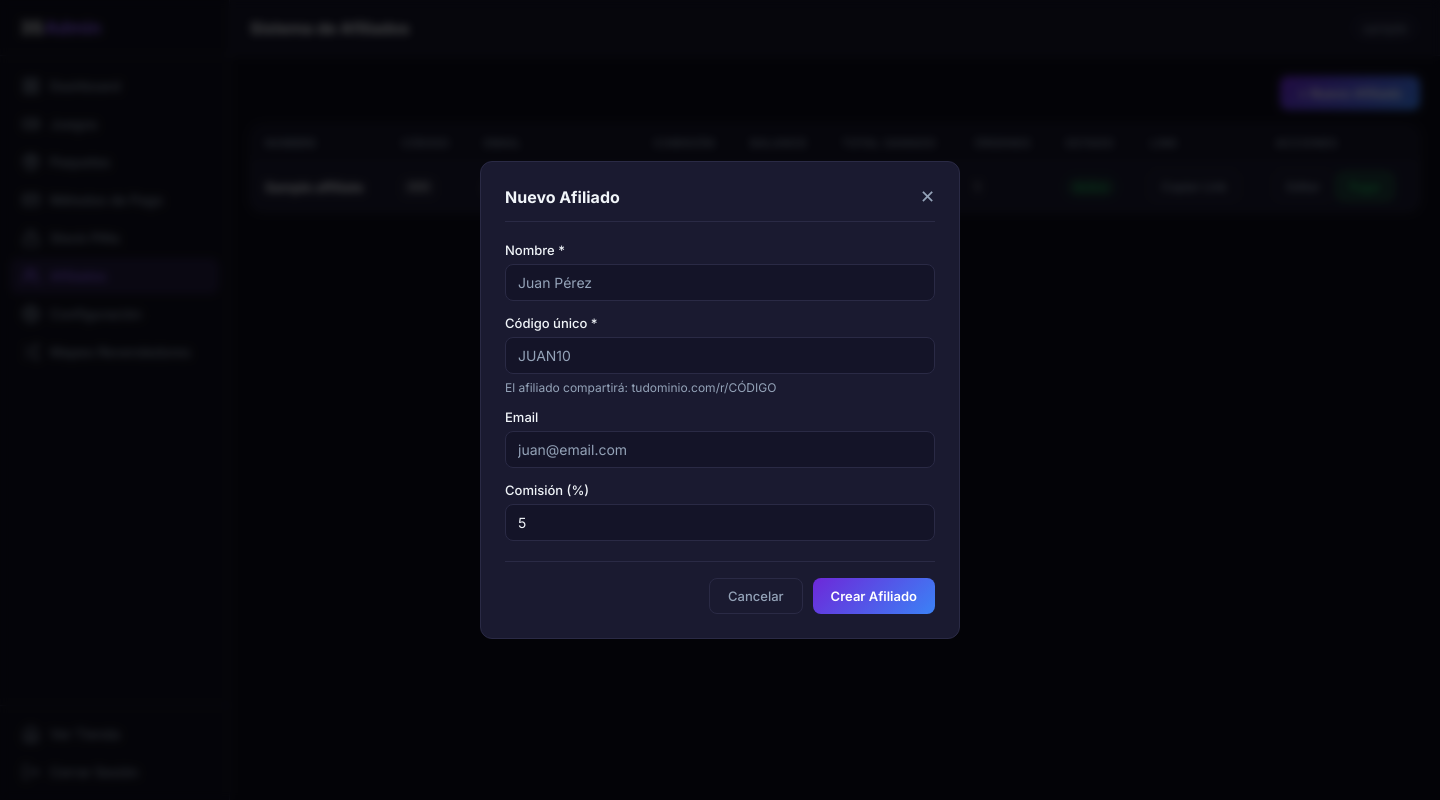
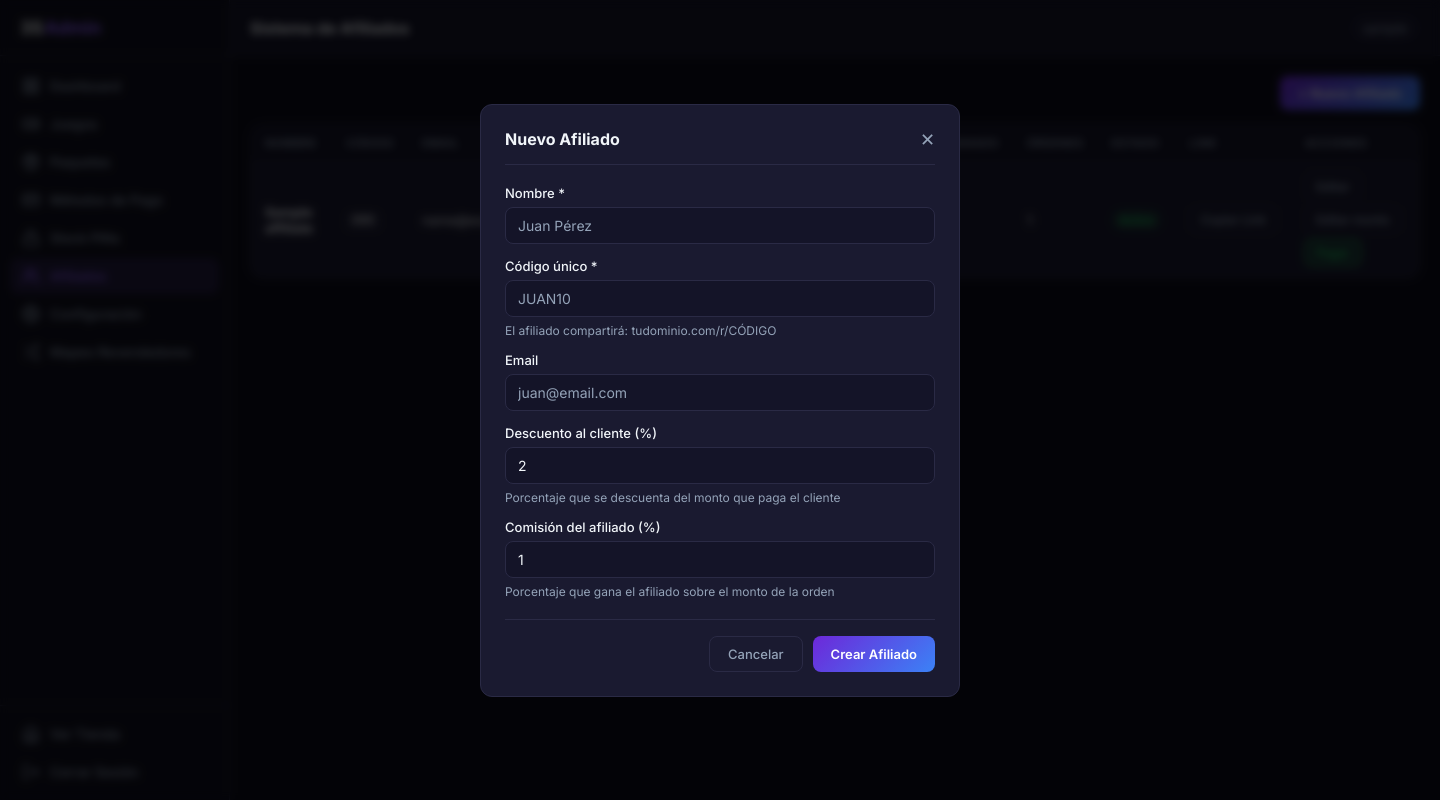
Before and after one commit to 2eliot/3srecargas, a Flask app: page /admin/affiliates in a window 1440 px wide, after a click on "+ Nuevo Afiliado". Run offline with Flask 3, Linux system fonts and the light colour scheme; a user stored in the database is signed in; tables that the repository leaves empty hold one stand-in row (values such as "Sample post").

Commit message:
feat: mejorar checkout y afiliados (descuento, UI y balance manual)

```diff
--- a/app/models.py
+++ b/app/models.py
@@ -212,6 +212,7 @@ class Affiliate(db.Model):
     name = db.Column(db.String(100), nullable=False)
     email = db.Column(db.String(255))
     commission_rate = db.Column(db.Numeric(5, 2), default=5.0)
+    client_discount_rate = db.Column(db.Numeric(5, 2), default=0.0)  # % descuento al cliente
     balance = db.Column(db.Numeric(10, 2), default=0.0)
     total_earned = db.Column(db.Numeric(10, 2), default=0.0)
     is_active = db.Column(db.Boolean, default=True)
--- a/app/routes/admin.py
+++ b/app/routes/admin.py
@@ -671,7 +671,8 @@ def affiliate_add():
     name = request.form.get('name', '').strip()
     code = request.form.get('code', '').strip().upper()
     email = request.form.get('email', '').strip()
-    commission_rate = float(request.form.get('commission_rate', 5.0))
+    commission_rate = float(request.form.get('commission_rate', 1.0))
+    client_discount_rate = float(request.form.get('client_discount_rate', 2.0))
 
     if not name or not code:
         flash('Nombre y código son obligatorios.', 'danger')
@@ -681,7 +682,7 @@ def affiliate_add():
         flash('Ese código ya existe.', 'danger')
         return redirect(url_for('admin_bp.affiliates'))
 
-    aff = Affiliate(name=name, code=code, email=email, commission_rate=commission_rate)
+    aff = Affiliate(name=name, code=code, email=email, commission_rate=commission_rate, client_discount_rate=client_discount_rate)
     db.session.add(aff)
     db.session.commit()
     flash(f'Afiliado "{name}" creado con código {code}.', 'success')
@@ -695,6 +696,7 @@ def affiliate_edit(aff_id):
     aff.name = request.form.get('name', aff.name).strip()
     aff.email = request.form.get('email', aff.email or '').strip()
     aff.commission_rate = float(request.form.get('commission_rate', aff.commission_rate))
+    aff.client_discount_rate = float(request.form.get('client_discount_rate', aff.client_discount_rate or 0))
     aff.is_active = bool(request.form.get('is_active'))
     db.session.commit()
     flash('Afiliado actualizado.', 'success')
@@ -711,6 +713,28 @@ def affiliate_pay(aff_id):
     aff.balance = 0
     db.session.commit()
     flash(f'Comisiones de {aff.name} marcadas como pagadas.', 'success')
+    return redirect(url_for('admin_bp.affiliates'))
+
+
+@admin_bp.route('/affiliates/<int:aff_id>/balance', methods=['POST'])
+@login_required
+def affiliate_update_balance(aff_id):
+    aff = Affiliate.query.get_or_404(aff_id)
+    raw_balance = (request.form.get('balance') or '').strip()
+
+    try:
+        new_balance = round(float(raw_balance), 2)
+    except Exception:
+        flash('Monto inválido. Debe ser un número.', 'danger')
+        return redirect(url_for('admin_bp.affiliates'))
+
+    if new_balance < 0:
+        flash('El monto no puede ser negativo.', 'danger')
+        return redirect(url_for('admin_bp.affiliates'))
+
+    aff.balance = new_balance
+    db.session.commit()
+    flash(f'Monto actualizado para {aff.name}: ${new_balance:.2f}', 'success')
     return redirect(url_for('admin_bp.affiliates'))
 
 
--- a/app/routes/checkout.py
+++ b/app/routes/checkout.py
@@ -39,6 +39,12 @@ def checkout(package_id):
     game = package.game
     is_wallet = game.category.slug == 'wallet'
 
+    aff_from_query = (request.args.get('aff') or request.args.get('affiliate_code') or '').strip()
+    if aff_from_query:
+        aff_match = Affiliate.query.filter_by(code=aff_from_query, is_active=True).first()
+        if aff_match:
+            session['affiliate_code'] = aff_match.code
+
     usd_rate_setting = Setting.query.filter_by(key='usd_rate_bs').first()
     usd_rate = float(usd_rate_setting.value) if usd_rate_setting else 0.0
 
@@ -62,6 +68,8 @@ def checkout(package_id):
             phone = request.form.get('phone', '').strip()
             payment_method = request.form.get('payment_method', '').strip()
             aff_code = request.form.get('affiliate_code', '').strip()
+            if not aff_code:
+                aff_code = (session.get('affiliate_code', '') or '').strip()
 
             if not payment_method:
                 flash('Debes seleccionar un método de pago.', 'danger')
@@ -120,6 +128,8 @@ def checkout(package_id):
             return redirect(url_for('checkout_bp.checkout', package_id=package_id))
 
         aff_code = (data.get('affiliate_code') or '').strip()
+        if not aff_code:
+            aff_code = (session.get('affiliate_code', '') or '').strip()
         affiliate = None
         if aff_code:
             affiliate = Affiliate.query.filter_by(code=aff_code, is_active=True).first()
@@ -132,7 +142,7 @@ def checkout(package_id):
             user_id = current_user.id
 
         # Procesar descuento si hay código (descuento explícito o código de afiliado)
-        discount_code = (data.get('affiliate_code') or '').strip().upper()
+        discount_code = ((data.get('affiliate_code') or aff_code or '').strip()).upper()
         discount = None
         discount_amount = 0.0
         original_amount = float(package.price)
@@ -144,10 +154,17 @@ def checkout(package_id):
                 # Incrementar contador de uso
                 discount.used_count += 1
             elif affiliate:
-                # Fallback: usar porcentaje de comisión del afiliado como descuento al cliente
-                rate = float(affiliate.commission_rate or 0)
+                # Usar % de descuento al cliente; fallback para afiliados antiguos
+                rate = float(affiliate.client_discount_rate or 0)
+                if rate <= 0:
+                    rate = float(affiliate.commission_rate or 0)
                 if rate > 0:
-                    discount_amount = round(original_amount * rate / 100.0, 2)
+                    raw_discount = original_amount * rate / 100.0
+                    discount_amount = round(raw_discount, 2)
+                    if raw_discount > 0 and discount_amount <= 0:
+                        discount_amount = 0.01
+                    if discount_amount > original_amount:
+                        discount_amount = round(original_amount, 2)
 
         final_amount = max(original_amount - discount_amount, 0.0)
 
@@ -205,7 +222,7 @@ def checkout(package_id):
     original_amount = usd_amount
 
     # Calcular descuento si hay código (descuento explícito o afiliado)
-    discount_code = affiliate_code.strip().upper() if affiliate_code else ''
+    discount_code = ((affiliate_code or session.get('affiliate_code', '') or '').strip()).upper()
     discount = None
     discount_amount = 0.0
 
@@ -216,9 +233,16 @@ def checkout(package_id):
         else:
             affiliate = Affiliate.query.filter_by(code=discount_code, is_active=True).first()
             if affiliate:
-                rate = float(affiliate.commission_rate or 0)
+                rate = float(affiliate.client_discount_rate or 0)
+                if rate <= 0:
+                    rate = float(affiliate.commission_rate or 0)
                 if rate > 0:
-                    discount_amount = round(original_amount * rate / 100.0, 2)
+                    raw_discount = original_amount * rate / 100.0
+                    discount_amount = round(raw_discount, 2)
+                    if raw_discount > 0 and discount_amount <= 0:
+                        discount_amount = 0.01
+                    if discount_amount > original_amount:
+                        discount_amount = round(original_amount, 2)
 
     final_amount = max(original_amount - discount_amount, 0.0)
 
--- a/app/templates/admin/affiliates.html
+++ b/app/templates/admin/affiliates.html
@@ -15,7 +15,8 @@
                     <th>Nombre</th>
                     <th>Código</th>
                     <th>Email</th>
-                    <th>Comisión</th>
+                    <th>Desc. Cliente</th>
+                    <th>Comisión Afil.</th>
                     <th>Balance</th>
                     <th>Total Ganado</th>
                     <th>Órdenes</th>
@@ -30,6 +31,7 @@
                     <td><strong>{{ aff.name }}</strong></td>
                     <td><code class="ref-code">{{ aff.code }}</code></td>
                     <td>{{ aff.email or '—' }}</td>
+                    <td>{{ aff.client_discount_rate or 0 }}%</td>
                     <td>{{ aff.commission_rate }}%</td>
                     <td class="{{ 'text-success' if aff.balance > 0 }}">${{ "%.2f"|format(aff.balance) }}</td>
                     <td>${{ "%.2f"|format(aff.total_earned) }}</td>
@@ -47,8 +49,12 @@
                     <td>
                         <div class="action-btns">
                             <button class="btn-sm btn-outline"
-                                    onclick="openEditAff({{ aff.id }}, '{{ aff.name }}', '{{ aff.email or '' }}', {{ aff.commission_rate }}, {{ aff.is_active | lower }})">
+                                    onclick="openEditAff({{ aff.id }}, '{{ aff.name }}', '{{ aff.email or '' }}', {{ aff.client_discount_rate or 0 }}, {{ aff.commission_rate }}, {{ aff.is_active | lower }})">
                                 Editar
+                            </button>
+                            <button class="btn-sm btn-outline"
+                                    onclick="openBalanceModal({{ aff.id }}, '{{ aff.name }}', {{ aff.balance or 0 }})">
+                                Editar monto
                             </button>
                             {% if aff.balance > 0 %}
                             <form method="POST" action="{{ url_for('admin_bp.affiliate_pay', aff_id=aff.id) }}" style="display:inline">
@@ -60,7 +66,7 @@
                     </td>
                 </tr>
                 {% else %}
-                <tr><td colspan="10" class="empty-row">No hay afiliados registrados.</td></tr>
+                <tr><td colspan="11" class="empty-row">No hay afiliados registrados.</td></tr>
                 {% endfor %}
             </tbody>
         </table>
@@ -90,8 +96,14 @@
                 <input type="email" name="email" placeholder="juan@email.com">
             </div>
             <div class="form-group">
-                <label>Comisión (%)</label>
-                <input type="number" name="commission_rate" value="5" step="0.5" min="0" max="100">
+                <label>Descuento al cliente (%)</label>
+                <input type="number" name="client_discount_rate" value="2" step="0.5" min="0" max="100">
+                <p class="form-hint">Porcentaje que se descuenta del monto que paga el cliente</p>
+            </div>
+            <div class="form-group">
+                <label>Comisión del afiliado (%)</label>
+                <input type="number" name="commission_rate" value="1" step="0.5" min="0" max="100">
+                <p class="form-hint">Porcentaje que gana el afiliado sobre el monto de la orden</p>
             </div>
             <div class="modal-actions">
                 <button type="button" onclick="closeModal('addAffModal')" class="btn-secondary">Cancelar</button>
@@ -118,8 +130,14 @@
                 <input type="email" name="email" id="editAffEmail">
             </div>
             <div class="form-group">
-                <label>Comisión (%)</label>
+                <label>Descuento al cliente (%)</label>
+                <input type="number" name="client_discount_rate" id="editAffDiscount" step="0.5" min="0" max="100">
+                <p class="form-hint">Porcentaje que se descuenta del monto que paga el cliente</p>
+            </div>
+            <div class="form-group">
+                <label>Comisión del afiliado (%)</label>
                 <input type="number" name="commission_rate" id="editAffRate" step="0.5" min="0" max="100">
+                <p class="form-hint">Porcentaje que gana el afiliado sobre el monto de la orden</p>
             </div>
             <div class="form-checks">
                 <label class="check-label">
@@ -133,6 +151,31 @@
         </form>
     </div>
 </div>
+
+<!-- Edit Balance Modal -->
+<div class="modal-overlay" id="editBalanceModal" style="display:none">
+    <div class="modal-box">
+        <div class="modal-header">
+            <h3>Editar monto del afiliado</h3>
+            <button onclick="closeModal('editBalanceModal')">✕</button>
+        </div>
+        <form method="POST" id="editBalanceForm">
+            <div class="form-group">
+                <label>Afiliado</label>
+                <input type="text" id="editBalanceName" readonly>
+            </div>
+            <div class="form-group">
+                <label>Nuevo monto/saldo ($)</label>
+                <input type="number" name="balance" id="editBalanceAmount" step="0.01" min="0" required>
+                <p class="form-hint">Usa este valor para corregir manualmente el monto pendiente del afiliado.</p>
+            </div>
+            <div class="modal-actions">
+                <button type="button" onclick="closeModal('editBalanceModal')" class="btn-secondary">Cancelar</button>
+                <button type="submit" class="btn-primary">Guardar monto</button>
+            </div>
+        </form>
+    </div>
+</div>
 {% endblock %}
 
 {% block extra_js %}
@@ -140,13 +183,21 @@
 function openModal(id) { document.getElementById(id).style.display = 'flex'; }
 function closeModal(id) { document.getElementById(id).style.display = 'none'; }
 
-function openEditAff(id, name, email, rate, isActive) {
+function openEditAff(id, name, email, discountRate, commRate, isActive) {
     document.getElementById('editAffForm').action = '/admin/affiliates/' + id + '/edit';
     document.getElementById('editAffName').value = name;
     document.getElementById('editAffEmail').value = email;
-    document.getElementById('editAffRate').value = rate;
+    document.getElementById('editAffDiscount').value = discountRate;
+    document.getElementById('editAffRate').value = commRate;
     document.getElementById('editAffActive').checked = isActive;
     openModal('editAffModal');
+}
+
+function openBalanceModal(id, name, balance) {
+    document.getElementById('editBalanceForm').action = '/admin/affiliates/' + id + '/balance';
+    document.getElementById('editBalanceName').value = name;
+    document.getElementById('editBalanceAmount').value = balance;
+    openModal('editBalanceModal');
 }
 
 function copyLink(url) {
```
Also changed, not shown: app/__init__.py (+14 -0 lines), app/templates/checkout.html (+1 -12 lines).
